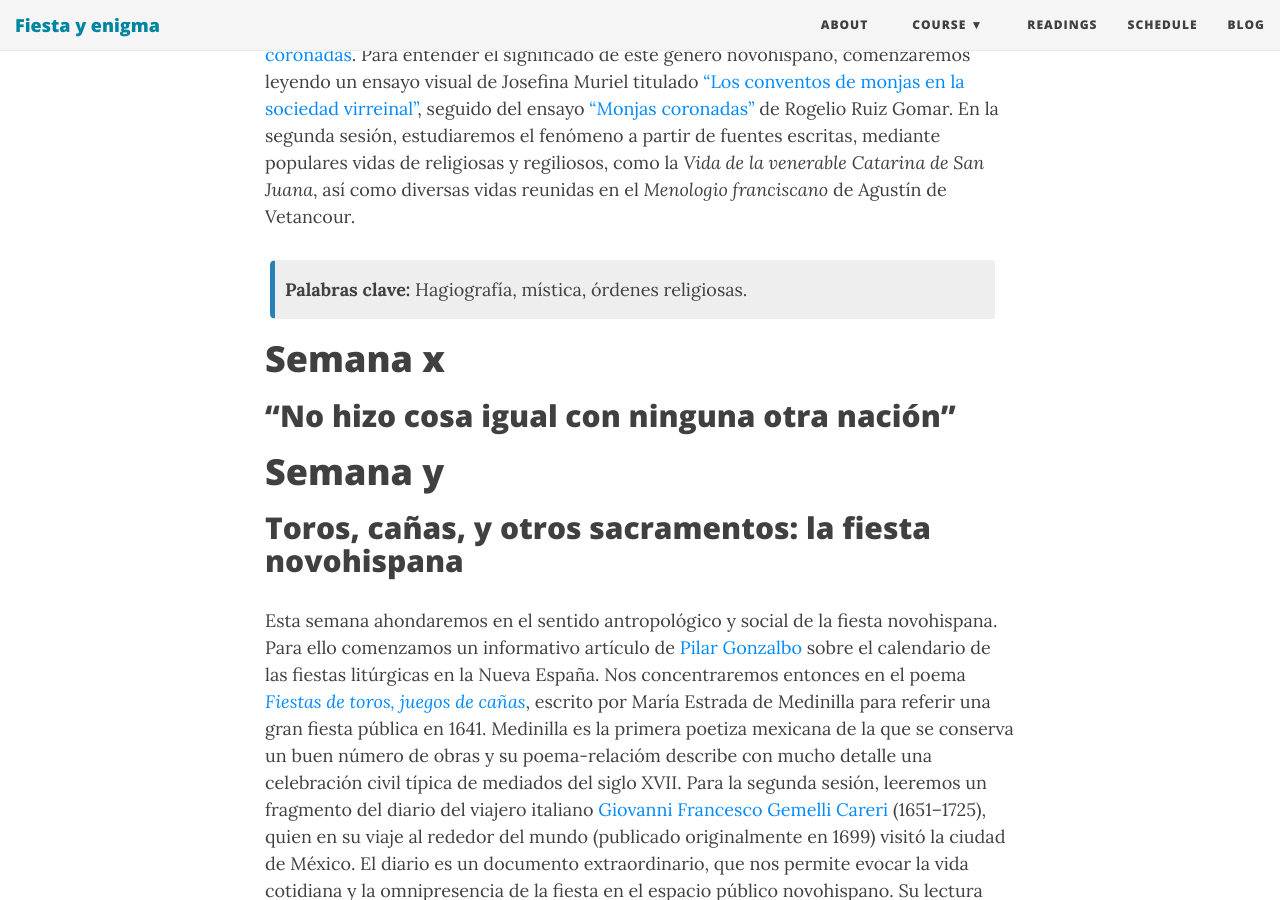
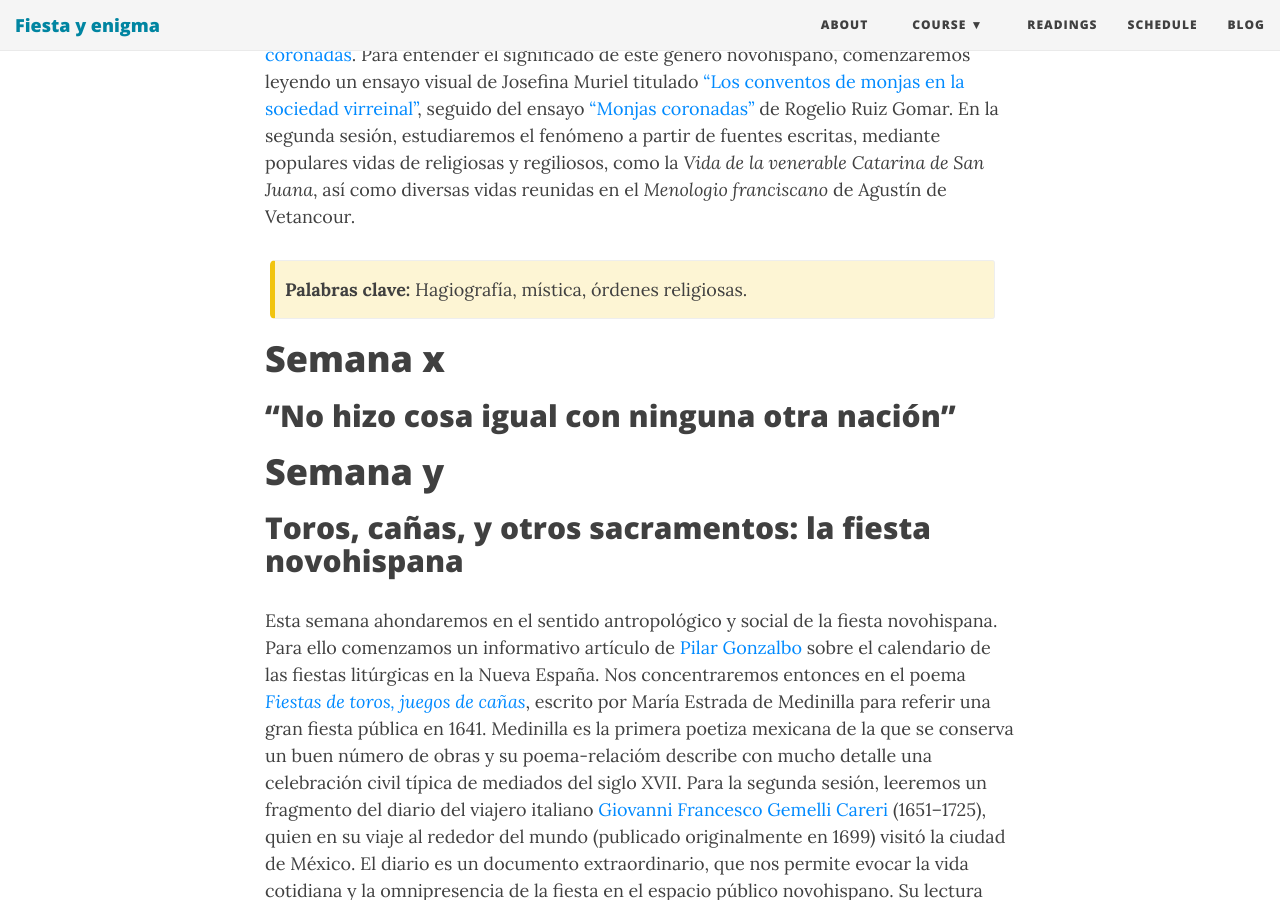
Before and after one commit to Hipomenes/novohispana, a Jekyll site: the page built from syllabus.md, in a window 1280 px wide and 900 px high, scrolled down 1712 px. Built offline with Jekyll 4.4.1, drawn with Linux system fonts in a browser that asks for light colours; nearby versions of some CDN libraries.

Commit message:
Update syllabus.md

```diff
--- a/syllabus.md
+++ b/syllabus.md
@@ -44,7 +44,7 @@ Comenzamos el curso con dos lecturas que ofrecen miradas de conjunto sobre la Nu
 La vida coventual fue uno de las instituciones sociales más importantes de la Nueva España. En la primera sesión, estudiaremos esta institución y sus prácticas culturales a partir de un género pictórico muy popular en la América española: los [retratos de monjas coronadas](https://www.letraslibres.com/mexico-espana/monjas-coronadas-una-exposicion-pintura-novohispana). Para entender el significado de este género novohispano, comenzaremos leyendo un ensayo visual de Josefina Muriel titulado ["Los conventos de monjas en la sociedad virreinal"](https://drive.google.com/file/d/1IeKalbKkY1AmQv_tKxQMpRuIijg02wdB/view?usp=sharing), seguido del ensayo ["Monjas coronadas"](https://drive.google.com/file/d/1QwWesZYVviKxC3QKGaOl7EBIYS_2b25R/view?usp=sharing) de Rogelio Ruiz Gomar.
 En la segunda sesión, estudiaremos el fenómeno a partir de fuentes escritas, mediante populares vidas de religiosas y regiliosos, como la *Vida de la venerable Catarina de San Juana*, así como diversas vidas reunidas en el *Menologio franciscano* de Agustín de Vetancour.
 
-{: .box-note}
+{: .box-warning}
 **Palabras clave:** Hagiografía, mística, órdenes religiosas.
 
 # Semana x
```
